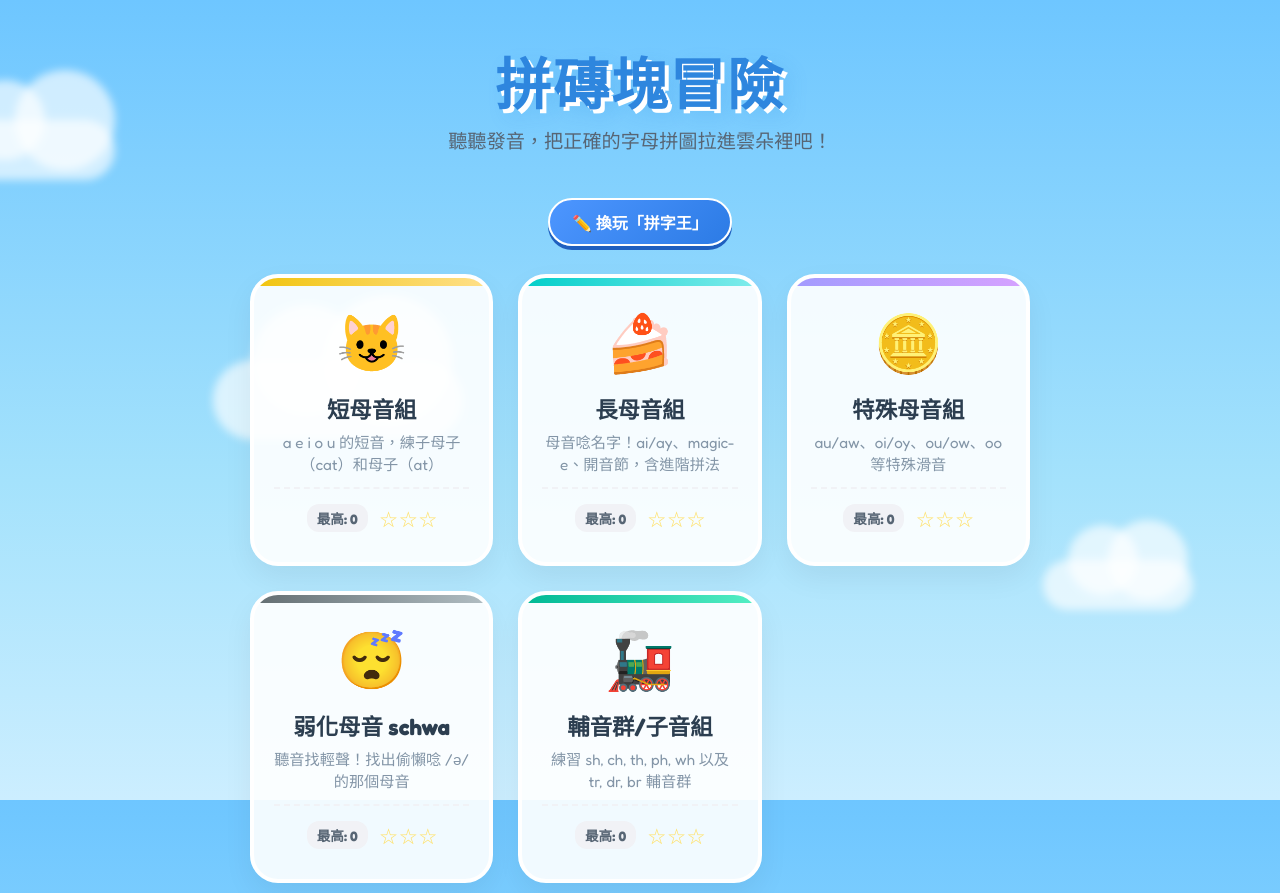
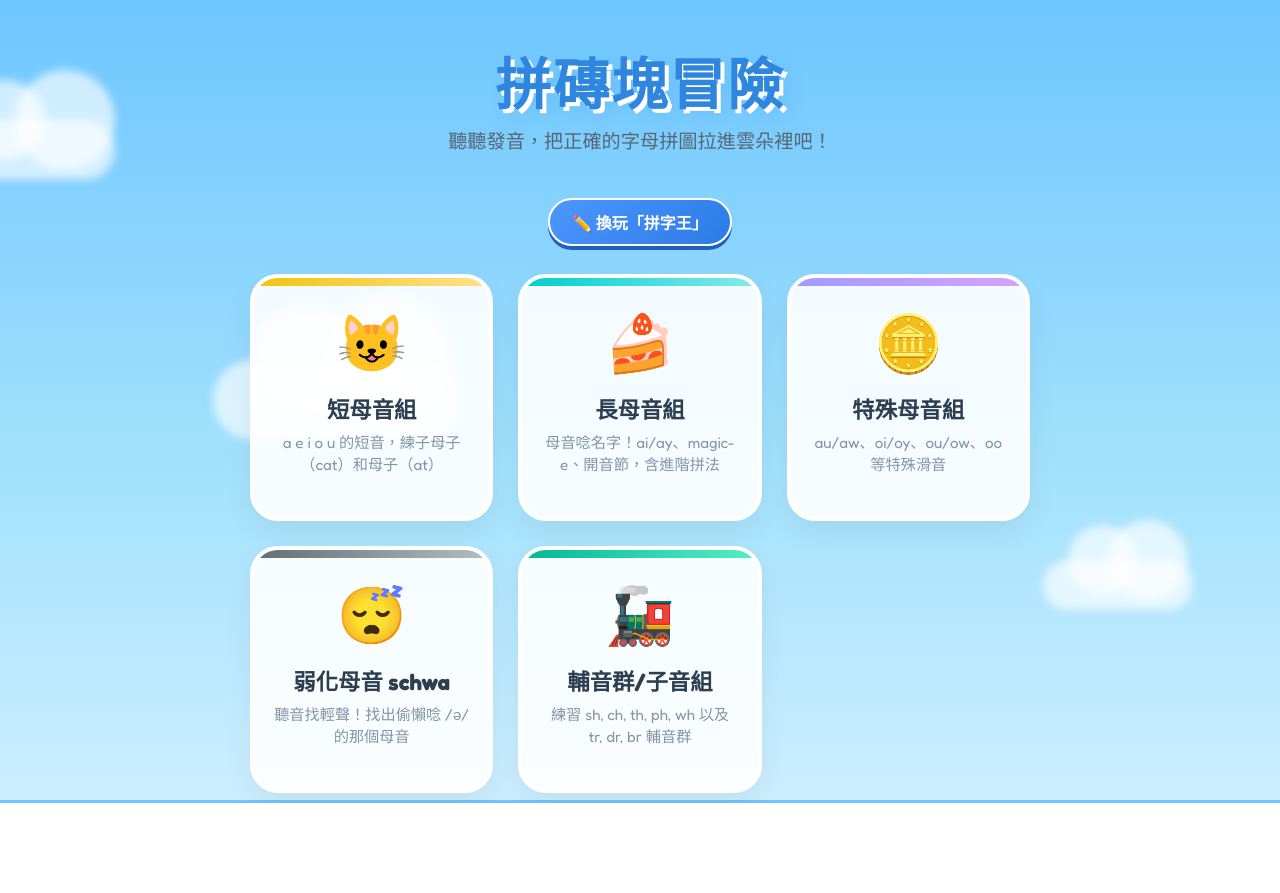
Before and after one commit to Ivan-1999CODE/block, a plain HTML site: page index.html in a window 1280 px wide. After the commit the page ends 803 px from the top, so only its background shows below. Drawn offline with Linux system fonts and the light colour scheme.

Commit message:
移除大廳卡片的星星評分與最高分欄位
Co-Authored-By: Claude Opus 4.8 <noreply@anthropic.com>

```diff
--- a/index.html
+++ b/index.html
@@ -55,12 +55,6 @@
           <span class="category-icon">😺</span>
           <h2 class="category-name">短母音組</h2>
           <p class="category-desc">a e i o u 的短音，練子母子（cat）和母子（at）</p>
-          <div class="category-stats">
-            <span class="score-badge">最高: <span id="high-short_vowels">0</span></span>
-            <div class="stars-badge" id="stars-short_vowels">
-              <span>☆</span><span>☆</span><span>☆</span>
-            </div>
-          </div>
         </div>
 
         <!-- ② 長母音 -->
@@ -68,12 +62,6 @@
           <span class="category-icon">🍰</span>
           <h2 class="category-name">長母音組</h2>
           <p class="category-desc">母音唸名字！ai/ay、magic-e、開音節，含進階拼法</p>
-          <div class="category-stats">
-            <span class="score-badge">最高: <span id="high-long_vowels">0</span></span>
-            <div class="stars-badge" id="stars-long_vowels">
-              <span>☆</span><span>☆</span><span>☆</span>
-            </div>
-          </div>
         </div>
 
         <!-- ③ 特殊母音 -->
@@ -81,12 +69,6 @@
           <span class="category-icon">🪙</span>
           <h2 class="category-name">特殊母音組</h2>
           <p class="category-desc">au/aw、oi/oy、ou/ow、oo 等特殊滑音</p>
-          <div class="category-stats">
-            <span class="score-badge">最高: <span id="high-special_vowels">0</span></span>
-            <div class="stars-badge" id="stars-special_vowels">
-              <span>☆</span><span>☆</span><span>☆</span>
-            </div>
-          </div>
         </div>
 
         <!-- ④ 弱化母音 schwa -->
@@ -94,12 +76,6 @@
           <span class="category-icon">😴</span>
           <h2 class="category-name">弱化母音 schwa</h2>
           <p class="category-desc">聽音找輕聲！找出偷懶唸 /ə/ 的那個母音</p>
-          <div class="category-stats">
-            <span class="score-badge">最高: <span id="high-schwa">0</span></span>
-            <div class="stars-badge" id="stars-schwa">
-              <span>☆</span><span>☆</span><span>☆</span>
-            </div>
-          </div>
         </div>
 
         <!-- ⑤ 子音/輔音群 -->
@@ -107,12 +83,6 @@
           <span class="category-icon">🚂</span>
           <h2 class="category-name">輔音群/子音組</h2>
           <p class="category-desc">練習 sh, ch, th, ph, wh 以及 tr, dr, br 輔音群</p>
-          <div class="category-stats">
-            <span class="score-badge">最高: <span id="high-consonants">0</span></span>
-            <div class="stars-badge" id="stars-consonants">
-              <span>☆</span><span>☆</span><span>☆</span>
-            </div>
-          </div>
         </div>
       </div>
     </div>
```
